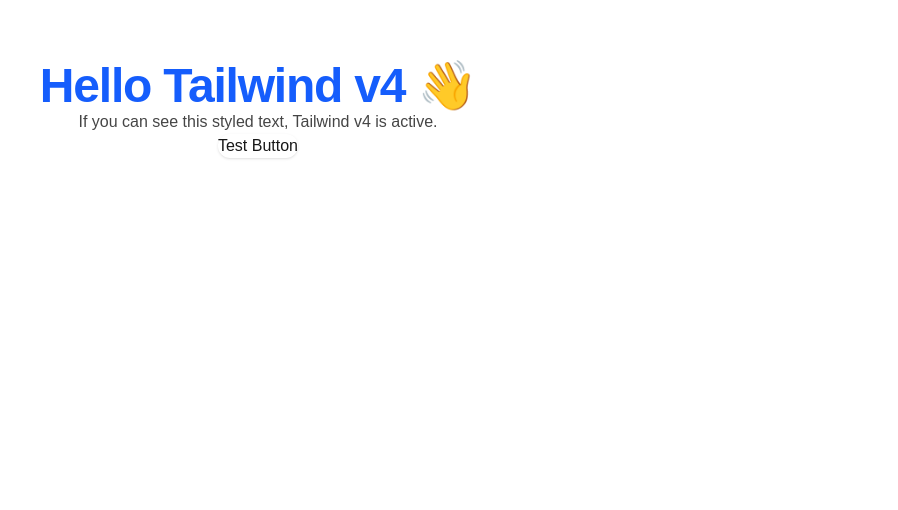
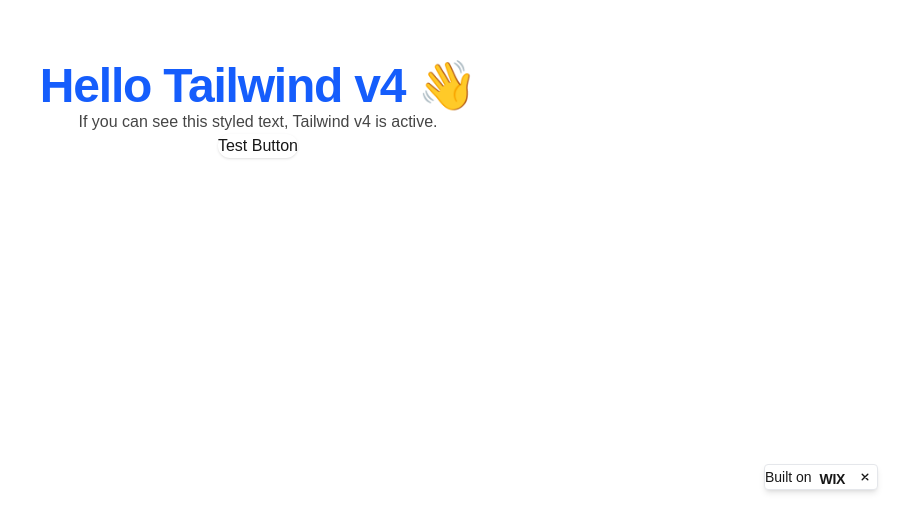
Before and after one commit to myinsightops/MIO-Pulse, a Next.js app in the folder web/: page / in a window 1280 px wide. Shown: the part 290-800 px from the top of the page, without its empty margins (382-1280 px from the left). Built offline with nearby package versions, Linux system fonts and the light colour scheme.

Commit message:
feat: add dismissible bottom-right Banner with persistence

```diff
--- a/web/app/layout.js
+++ b/web/app/layout.js
@@ -1,27 +1,18 @@
-import { Geist, Geist_Mono } from "next/font/google";
-import "./globals.css";
-
-const geistSans = Geist({
-  variable: "--font-geist-sans",
-  subsets: ["latin"],
-});
-
-const geistMono = Geist_Mono({
-  variable: "--font-geist-mono",
-  subsets: ["latin"],
-});
+import "./globals.css"
+import Banner from "@/components/Banner/Banner"
 
 export const metadata = {
-  title: "Create Next App",
-  description: "Generated by create next app",
-};
+  title: "MyInsightOps",
+  description: "MIO",
+}
 
 export default function RootLayout({ children }) {
   return (
     <html lang="en">
-      <body className={`${geistSans.variable} ${geistMono.variable}`}>
+      <body>
         {children}
+        <Banner />
       </body>
     </html>
-  );
+  )
 }
--- /dev/null
+++ b/web/components/Banner/Banner.jsx
@@ -0,0 +1,78 @@
+"use client"
+
+import { useEffect, useState, useCallback } from "react"
+
+/**
+ * Dismissible “Built on Wix” style banner.
+ * - Fixed bottom-right on screen.
+ * - Persists dismissal in localStorage ("mio.banner.closed" = "1").
+ * - Accessible: button has aria-label and keyboard support.
+ */
+export default function Banner() {
+  const STORAGE_KEY = "mio.banner.closed"
+  const [isClosed, setIsClosed] = useState(false)
+  const [mounted, setMounted] = useState(false)
+
+  // On first client render, read localStorage to decide if we should show.
+  useEffect(() => {
+    const closed = typeof window !== "undefined" && localStorage.getItem(STORAGE_KEY) === "1"
+    setIsClosed(closed)
+    setMounted(true)
+  }, [])
+
+  const handleClose = useCallback(() => {
+    try {
+      localStorage.setItem(STORAGE_KEY, "1")
+    } catch {}
+    setIsClosed(true)
+  }, [])
+
+  if (!mounted || isClosed) return null
+
+  return (
+    <div className="fixed right-5 bottom-5 z-50">
+      <div
+        className="flex items-center gap-2 rounded border border-gray-200 bg-white px-2 py-1 shadow-md
+                   text-sm leading-5"
+        role="status"
+        aria-live="polite"
+      >
+        <span className="select-none">Built on</span>
+        <WixWordmark className="h-4 w-auto" />
+        <button
+          type="button"
+          onClick={handleClose}
+          aria-label="Close banner"
+          className="ml-1 inline-flex h-6 w-6 items-center justify-center rounded hover:bg-gray-100
+                     focus:outline-none focus:ring-2 focus:ring-blue-500"
+        >
+          <CloseIcon className="h-3.5 w-3.5" />
+        </button>
+      </div>
+    </div>
+  )
+}
+
+function CloseIcon({ className = "" }) {
+  return (
+    <svg viewBox="0 0 20 20" fill="none" className={className} aria-hidden="true">
+      <path
+        d="M6 6l8 8M14 6l-8 8"
+        stroke="currentColor"
+        strokeWidth="2"
+        strokeLinecap="round"
+      />
+    </svg>
+  )
+}
+
+/**
+ * Simple Wix wordmark (clean, lightweight). You can swap to the full SVG later if you prefer.
+ */
+function WixWordmark({ className = "" }) {
+  return (
+    <div className={`font-semibold tracking-tight ${className}`} aria-label="Wix">
+      WIX
+    </div>
+  )
+}
```
